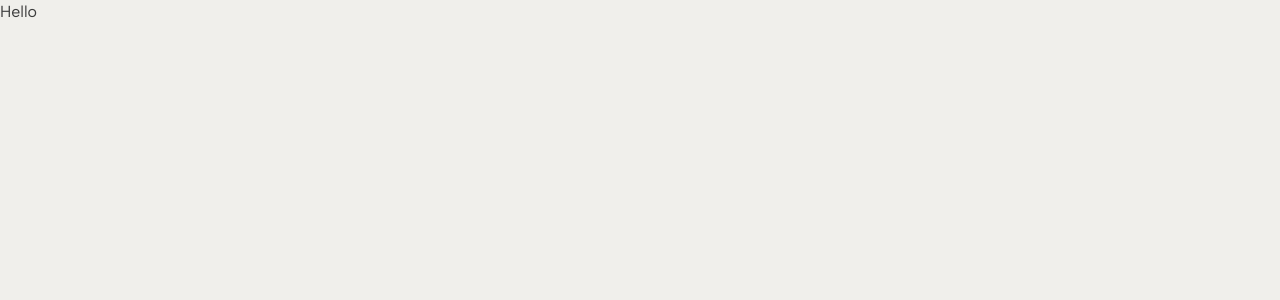
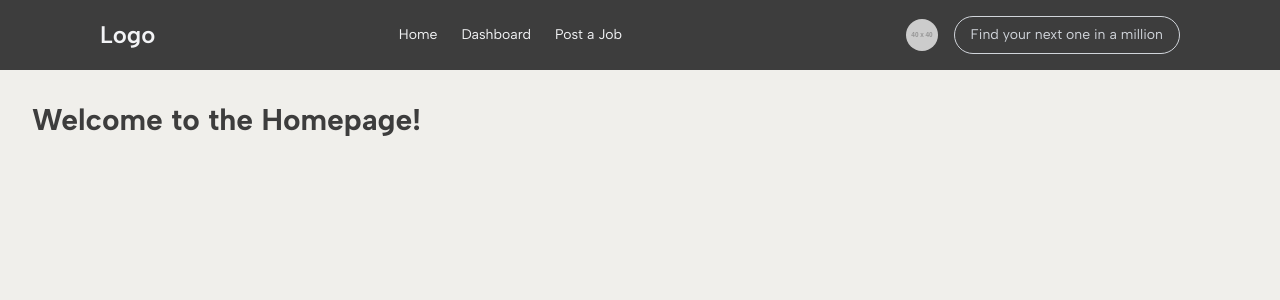
Before and after one commit to riyan707/fyp, a Next.js app: page / in a window 1280 px wide. Shown: the top 300 px of the page. Built offline with nearby package versions, Linux system fonts and the light colour scheme.

Commit message:
Completed - Made new pages, navbar Todo - Fix routing, and startup profile design

```diff
--- /dev/null
+++ b/app/components/navbar.tsx
@@ -0,0 +1,45 @@
+import Link from "next/link";
+
+const Navbar = () => {
+  return (
+    <nav className="bg-foreground text-gray-100 px-[100px] py-4 flex items-center justify-between relative">
+      {/* Logo */}
+      <div className="text-2xl font-semibold">Logo</div>
+
+      {/* Navigation Links */}
+      <div className="flex space-x-6 text-sm">
+        <Link href="/pages/home" className="hover:text-gray-300">
+          Home
+        </Link>
+        <Link href="/pages/startup-profile" className="hover:text-gray-300">
+          Dashboard
+        </Link>
+        <Link href="/pages/post-a-job" className="hover:text-gray-300">
+          Post a Job
+        </Link>
+      </div>
+
+      {/* Icons and Button */}
+      <div className="flex items-center space-x-4">
+        {/* Notification Icon */}
+        <button className="w-6 h-6 text-gray-100 hover:text-gray-300">
+          <i className="fas fa-bell"></i>
+        </button>
+
+        {/* User Avatar */}
+        <img
+          src="https://via.placeholder.com/40"
+          alt="User Avatar"
+          className="w-8 h-8 rounded-full"
+        />
+
+        {/* Call-to-Action Button */}
+        <button className="px-4 py-2 border border-gray-300 rounded-full text-sm text-gray-300 hover:bg-gray-700 hover:text-white">
+          Find your next one in a million
+        </button>
+      </div>
+    </nav>
+  );
+};
+
+export default Navbar;
--- a/app/page.tsx
+++ b/app/page.tsx
@@ -1,5 +1,15 @@
-export default function Home() {
+import Navbar from "./components/navbar";
+
+const HomePage = () => {
   return (
-    <div>Hello</div>
+    <div>
+      <Navbar />
+      <main className="p-8">
+        {/* Rest of your page content */}
+        <h1 className="text-3xl font-bold">Welcome to the Homepage!</h1>
+      </main>
+    </div>
   );
-}
+};
+
+export default HomePage;
--- /dev/null
+++ b/app/pages/dashboard.tsx
@@ -0,0 +1,15 @@
+import Navbar from "../components/navbar";
+
+const Dashboard = () => {
+  return (
+    <div className="bg-background text-foreground min-h-screen">
+      <Navbar />
+      <main className="px-[100px] py-8">
+        <h1 className="text-4xl font-semibold">Dashboard</h1>
+        <p className="mt-4 text-gray">Welcome to your dashboard!</p>
+      </main>
+    </div>
+  );
+};
+
+export default Dashboard;
--- /dev/null
+++ b/app/pages/home.tsx
@@ -0,0 +1,17 @@
+import Navbar from "../components/navbar";
+
+const Home = () => {
+  return (
+    <div className="bg-background text-foreground min-h-screen">
+      <Navbar />
+      <main className="px-[100px] py-8">
+        <h1 className="text-4xl font-semibold">Welcome to the Home Page</h1>
+        <p className="mt-4 text-gray">
+          This is the homepage. You can navigate to other pages using the navbar.
+        </p>
+      </main>
+    </div>
+  );
+};
+
+export default Home;
--- /dev/null
+++ b/app/pages/startup-profile.tsx
@@ -0,0 +1,61 @@
+import Navbar from "../components/navbar";
+
+const StartupProfile = () => {
+  return (
+    <div className="bg-background text-foreground min-h-screen">
+      <Navbar />
+      <header className="bg-light-gray-green h-[300px] flex items-center justify-center">
+        <div className="w-[100px] h-[100px] bg-dark-green rounded-full"></div>
+      </header>
+      <main className="px-[100px] py-8">
+        <section className="flex flex-col md:flex-row justify-between items-start">
+          <div className="md:w-2/3">
+            {/* Company Info */}
+            <h1 className="text-4xl font-semibold">Company Name</h1>
+            <p className="text-lg text-gray mt-2">The future of healthcare</p>
+            <div className="flex space-x-4 mt-4">
+              <span className="px-3 py-1 bg-light-gray-green rounded-full text-sm">📍 Location</span>
+              <span className="px-3 py-1 bg-light-gray-green rounded-full text-sm">🏢 Company Size</span>
+              <span className="px-3 py-1 bg-light-gray-green rounded-full text-sm">📅 Joined since</span>
+            </div>
+
+            {/* About Section */}
+            <h2 className="text-xl font-semibold mt-6">About</h2>
+            <p className="text-sm mt-2 text-gray">
+              Lorem ipsum dolor sit amet, consectetur adipiscing elit. Morbi posuere metus
+              tincidunt laoreet ullamcorper. Nulla eget mi justo. Sed eu aliquet magna. Donec
+              auctor dictum felis in luctus. Nullam sed varius nunc, id ultrices metus.
+            </p>
+          </div>
+
+          {/* Actions */}
+          <div className="md:w-1/3 mt-8 md:mt-0">
+            <div className="flex flex-col space-y-4">
+              <button className="bg-light-gray-green text-dark-green px-6 py-2 rounded-full">
+                Apply
+              </button>
+              <button className="border border-gray px-6 py-2 rounded-full">
+                Message
+              </button>
+            </div>
+            <div className="border mt-8 p-4 rounded">
+              <h3 className="text-lg font-semibold">Want to find your perfect placement?</h3>
+              <p className="text-sm mt-2">
+                Discover tailored opportunities that match your skills and goals. Take the first
+                step toward your dream career today!
+              </p>
+              <a
+                href="#"
+                className="text-dark-green font-medium mt-4 inline-block"
+              >
+                – Find your next placement
+              </a>
+            </div>
+          </div>
+        </section>
+      </main>
+    </div>
+  );
+};
+
+export default StartupProfile;
```
